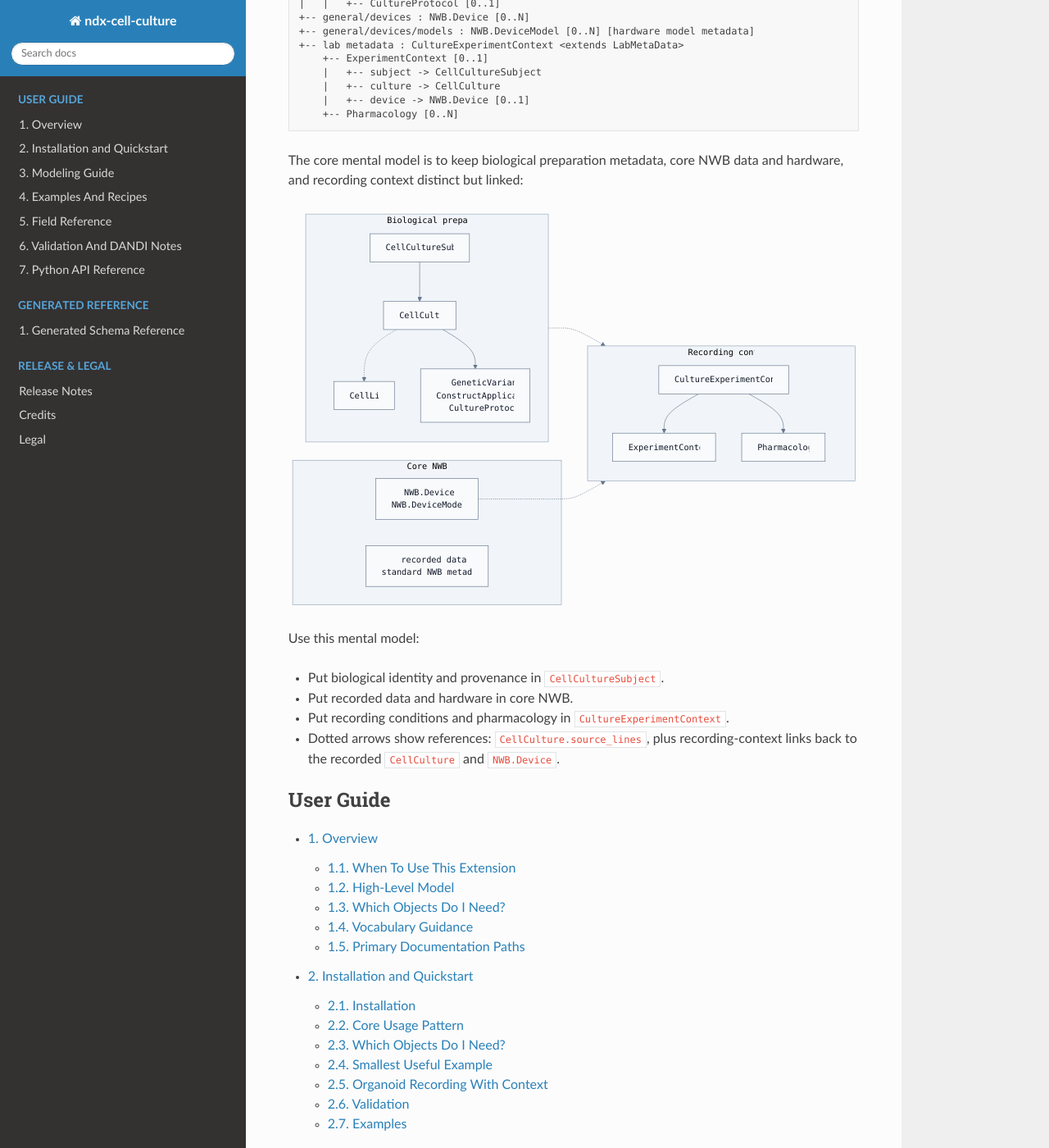
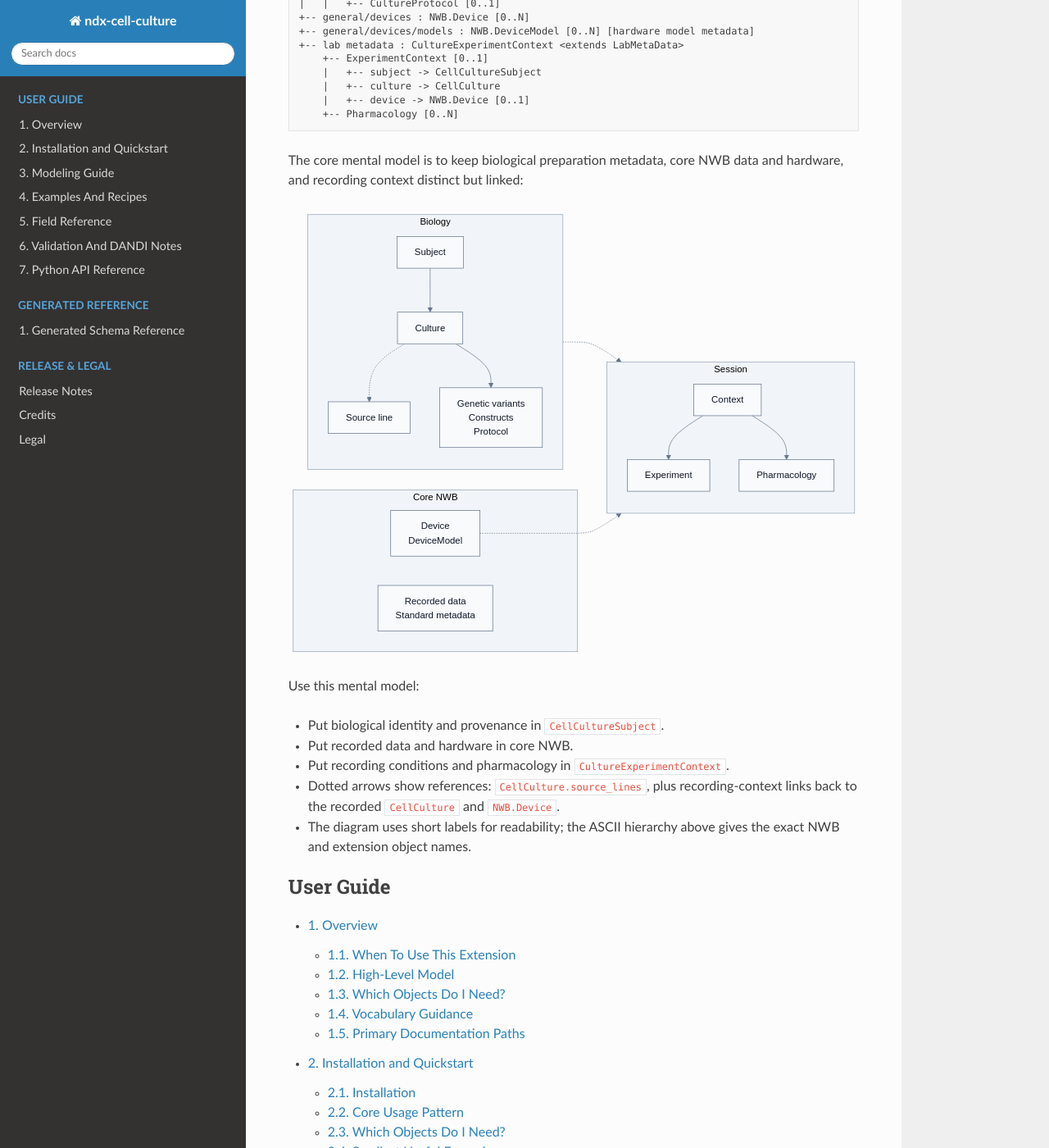
Before and after one commit to braingeneers/ndx-cell-culture, a Sphinx documentation site: the page built from docs/source/source/index.rst, in a window 1280 px wide and 1400 px high, scrolled down 765 px. Shown: the whole window at 82% size. Built offline with Sphinx 7.4.7 and the Read the Docs theme 3.1.0, drawn with Linux system fonts in a browser that asks for light colours.

Commit message:
Fix Read the Docs Mermaid label clipping

```diff
--- a/docs/source/source/_static/theme_overrides.css
+++ b/docs/source/source/_static/theme_overrides.css
@@ -13,8 +13,10 @@
 }
 
 .mermaid {
+   font-family: Arial, sans-serif !important;
    margin: 1.25rem auto 1.5rem;
    text-align: center;
+   white-space: normal;
 }
 
 .mermaid svg {
@@ -24,3 +26,8 @@
    max-width: 980px;
    width: 100%;
 }
+
+.mermaid svg text,
+.mermaid svg span {
+   font-family: Arial, sans-serif !important;
+}
--- a/docs/source/source/index.rst
+++ b/docs/source/source/index.rst
@@ -52,8 +52,8 @@ and hardware, and recording context distinct but linked:
    %%{init: {
      "theme": "base",
      "themeVariables": {
-       "fontFamily": "Inter, Arial, sans-serif",
-       "fontSize": "15px",
+       "fontFamily": "Arial, sans-serif",
+       "fontSize": "14px",
        "primaryColor": "#f8fafc",
        "primaryTextColor": "#111827",
        "primaryBorderColor": "#64748b",
@@ -63,11 +63,11 @@ and hardware, and recording context distinct but linked:
      }
    }}%%
    flowchart LR
-     subgraph Biology["Biological preparation"]
-       Subject["CellCultureSubject"]
-       Culture["CellCulture"]
-       Line["CellLine"]
-       BioExt["GeneticVariant<br/>ConstructApplication<br/>CultureProtocol"]
+     subgraph Biology["Biology"]
+       Subject["Subject"]
+       Culture["Culture"]
+       Line["Source line"]
+       BioExt["Genetic variants<br/>Constructs<br/>Protocol"]
 
        Subject --> Culture
        Culture -.-> Line
@@ -75,13 +75,13 @@ and hardware, and recording context distinct but linked:
      end
 
      subgraph Core["Core NWB"]
-       Device["NWB.Device<br/>NWB.DeviceModel"]
-       Data["recorded data<br/>standard NWB metadata"]
+       Device["Device<br/>DeviceModel"]
+       Data["Recorded data<br/>Standard metadata"]
      end
 
-     subgraph Session["Recording context"]
-       Context["CultureExperimentContext"]
-       Experiment["ExperimentContext"]
+     subgraph Session["Session"]
+       Context["Context"]
+       Experiment["Experiment"]
        Pharm["Pharmacology"]
 
        Context --> Experiment
@@ -99,6 +99,8 @@ Use this mental model:
 * Dotted arrows show references: ``CellCulture.source_lines``, plus
   recording-context links back to the recorded ``CellCulture`` and
   ``NWB.Device``.
+* The diagram uses short labels for readability; the ASCII hierarchy above
+  gives the exact NWB and extension object names.
 
 .. toctree::
     :numbered:
```
Also changed, not shown: README.md (+13 -12 lines).
